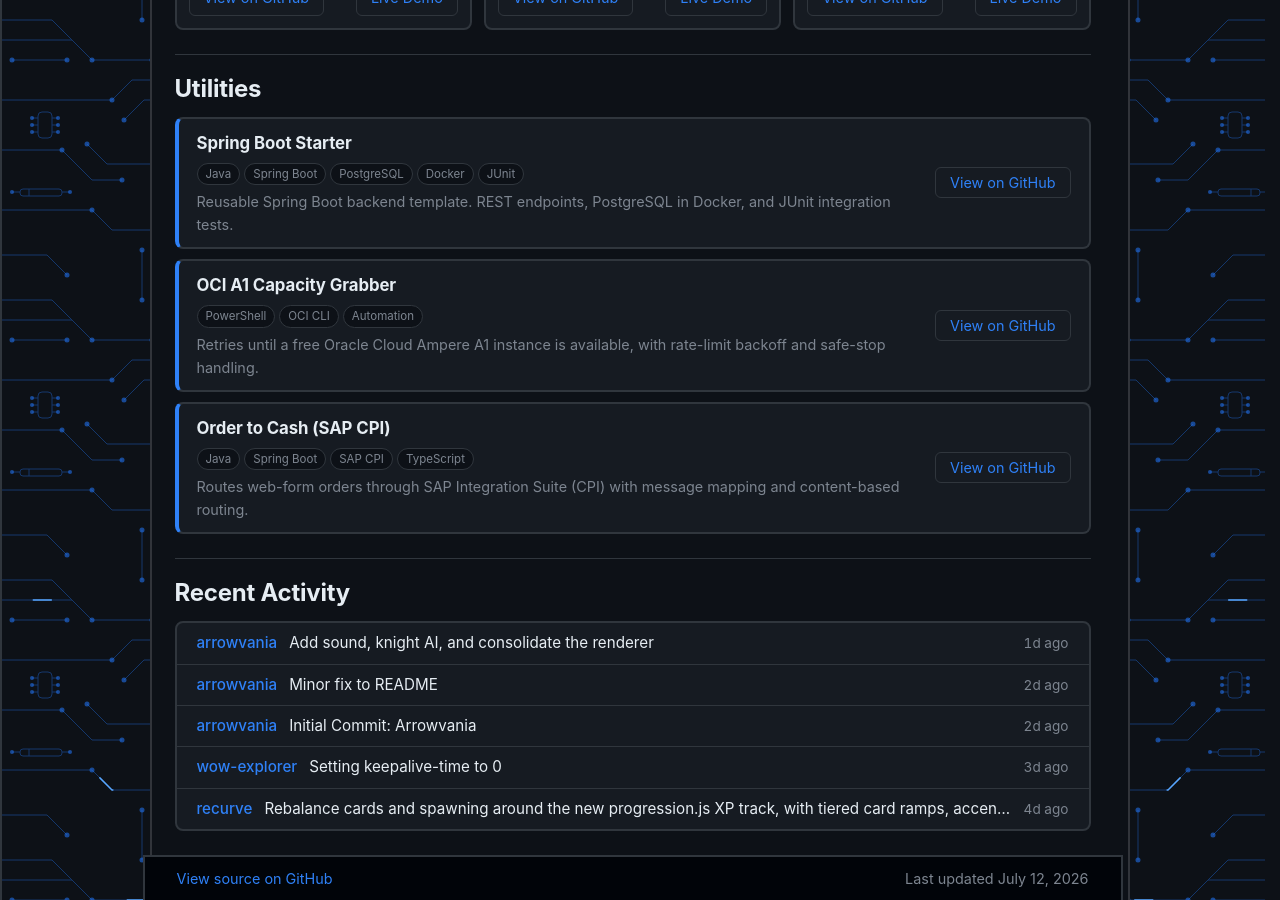
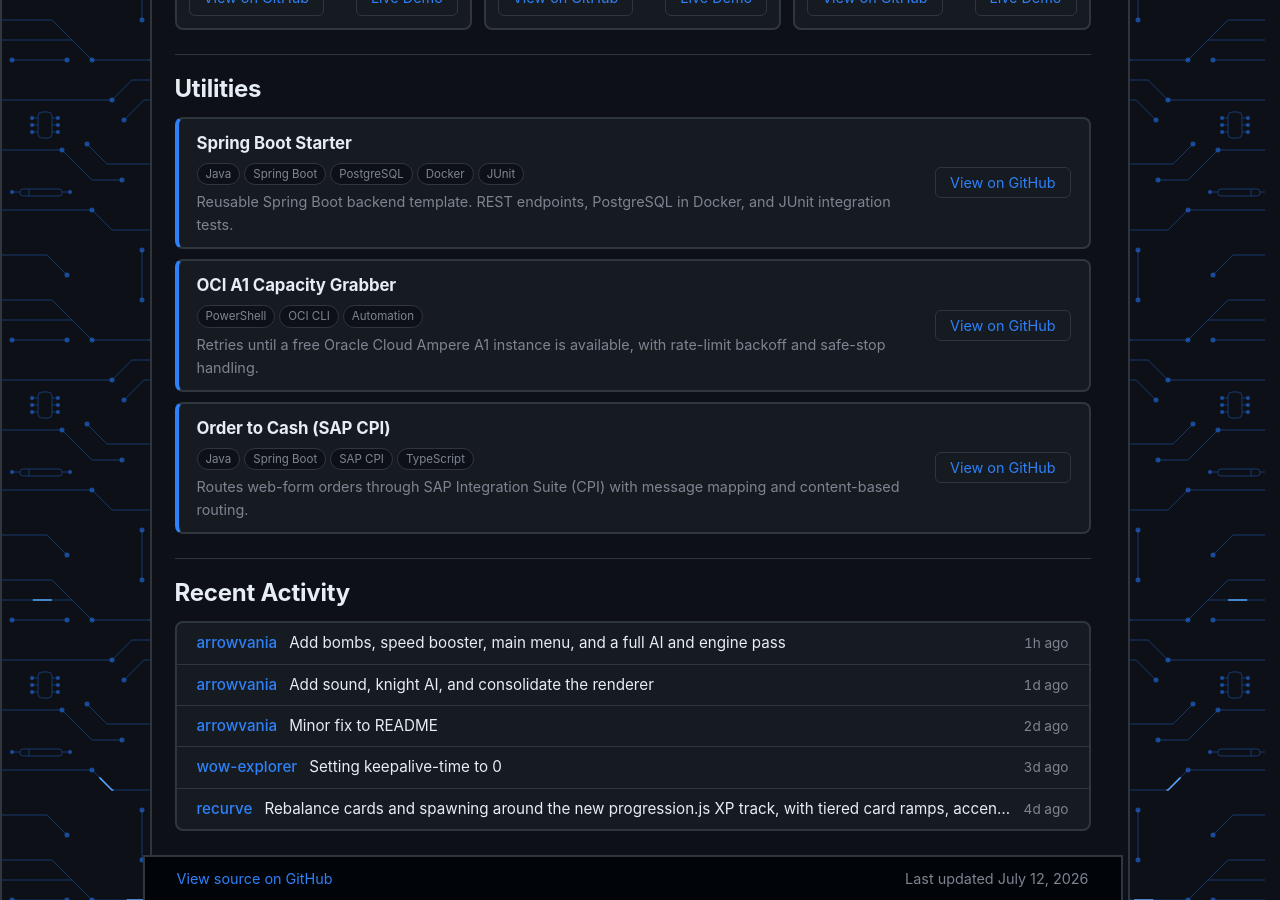
Before and after one commit to rwdenmark/rwdenmark.github.io, a Jekyll site: the page built from projects.html, in a window 1280 px wide and 900 px high, scrolled down 1507 px. Built offline with Jekyll 4.4.1, drawn with Linux system fonts in a browser that asks for light colours.

Commit message:
chore: update recent commits cache [skip ci]

```diff
--- a/_data/commits.json
+++ b/_data/commits.json
@@ -1,4 +1,10 @@
 [
+  {
+    "repo": "arrowvania",
+    "message": "Add bombs, speed booster, main menu, and a full AI and engine pass",
+    "date": "2026-07-15T05:09:08Z",
+    "url": "https://github.com/rwdenmark/arrowvania/commit/dfb8524dfe3feb4665f31d57a46f2cb69b18d0b5"
+  },
   {
     "repo": "arrowvania",
     "message": "Add sound, knight AI, and consolidate the renderer",
@@ -10,12 +16,6 @@
     "message": "Minor fix to README",
     "date": "2026-07-13T04:28:00Z",
     "url": "https://github.com/rwdenmark/arrowvania/commit/eabf4f337827cddc396bbccbed06d751b640f2ed"
-  },
-  {
-    "repo": "arrowvania",
-    "message": "Initial Commit: Arrowvania",
-    "date": "2026-07-13T04:25:44Z",
-    "url": "https://github.com/rwdenmark/arrowvania/commit/00cfc543ce6c56e4a35557f98cd8a64668bc208f"
   },
   {
     "repo": "wow-explorer",
```
